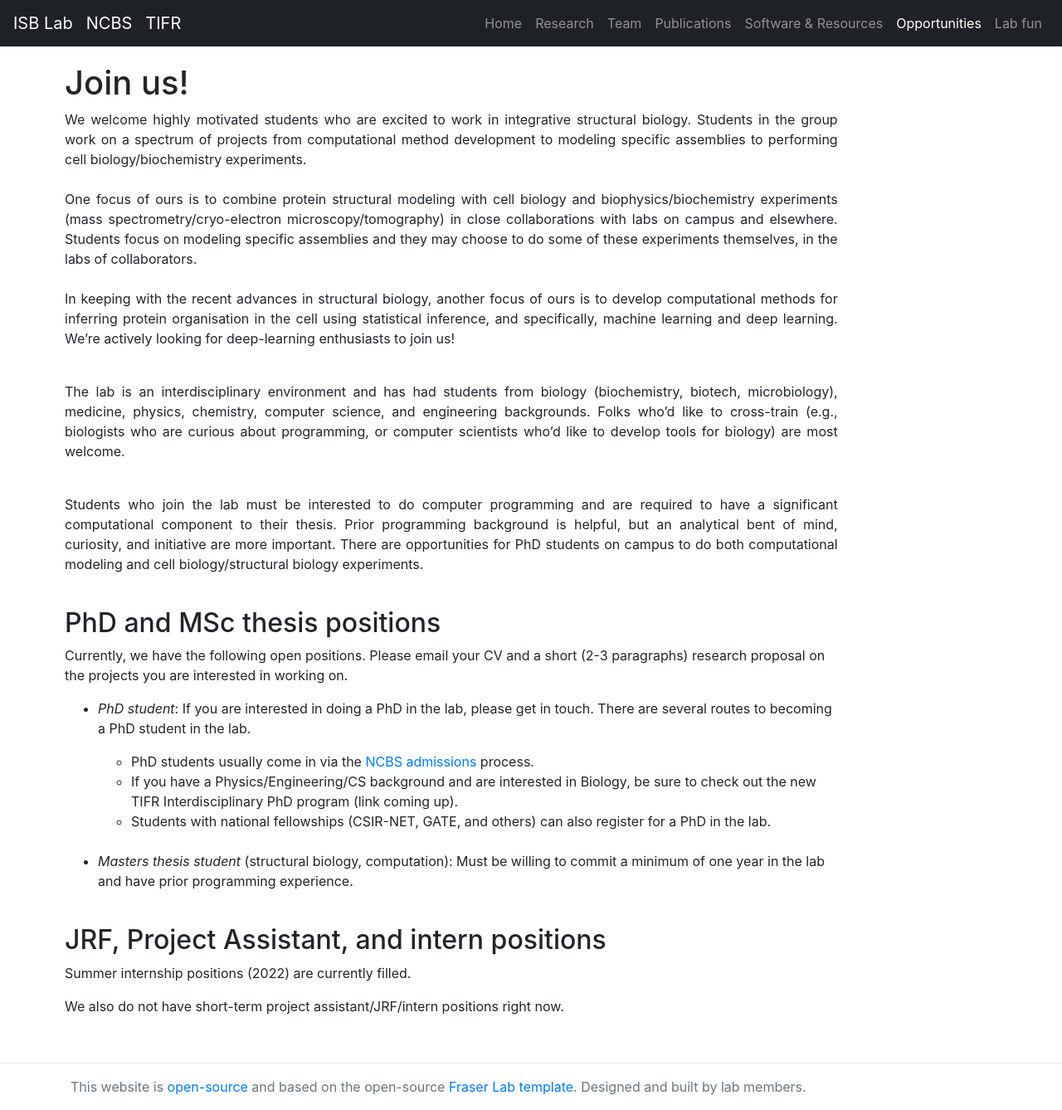
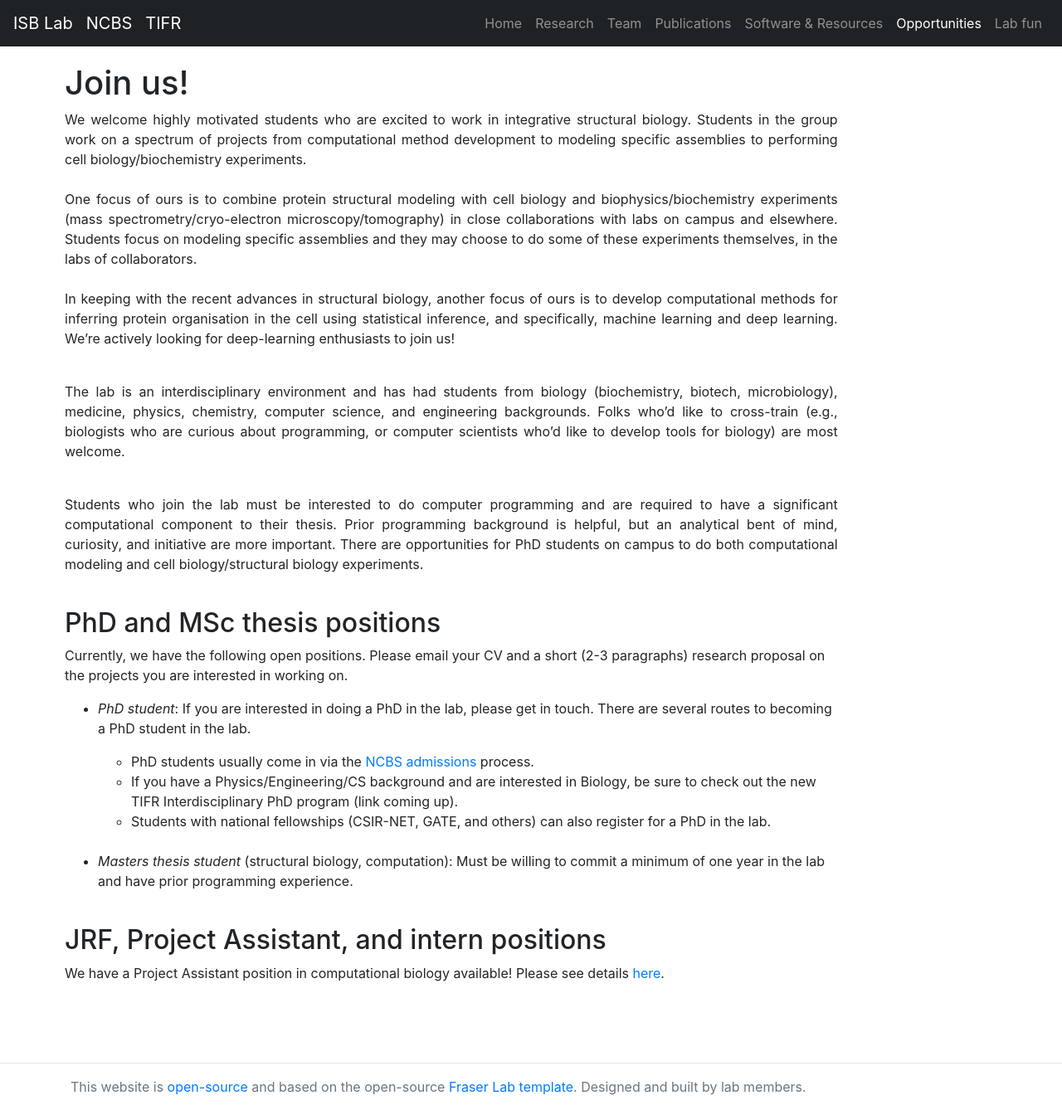
Before and after one commit to isblab/website, a Jekyll site: the page built from Opportunities/index.md, in a window 1280 px wide. Shown: the whole page at 83% size. Built offline with Jekyll 4.4.1, drawn with Linux system fonts in a browser that asks for light colours.

Commit message:
new job ad

```diff
--- a/Opportunities/index.md
+++ b/Opportunities/index.md
@@ -39,6 +39,6 @@ Students who join the lab must be interested to do computer programming and are
 
 ## JRF, Project Assistant, and intern positions
 
-Summer internship positions (2022) are currently filled. <br>
+We have a Project Assistant position in computational biology available! Please see details <a href='https://www.ncbs.res.in/jobportal/node/63414'>here</a>.
 
-We also do not have short-term project assistant/JRF/intern positions right now. <br><br>
+ <br><br>
```
